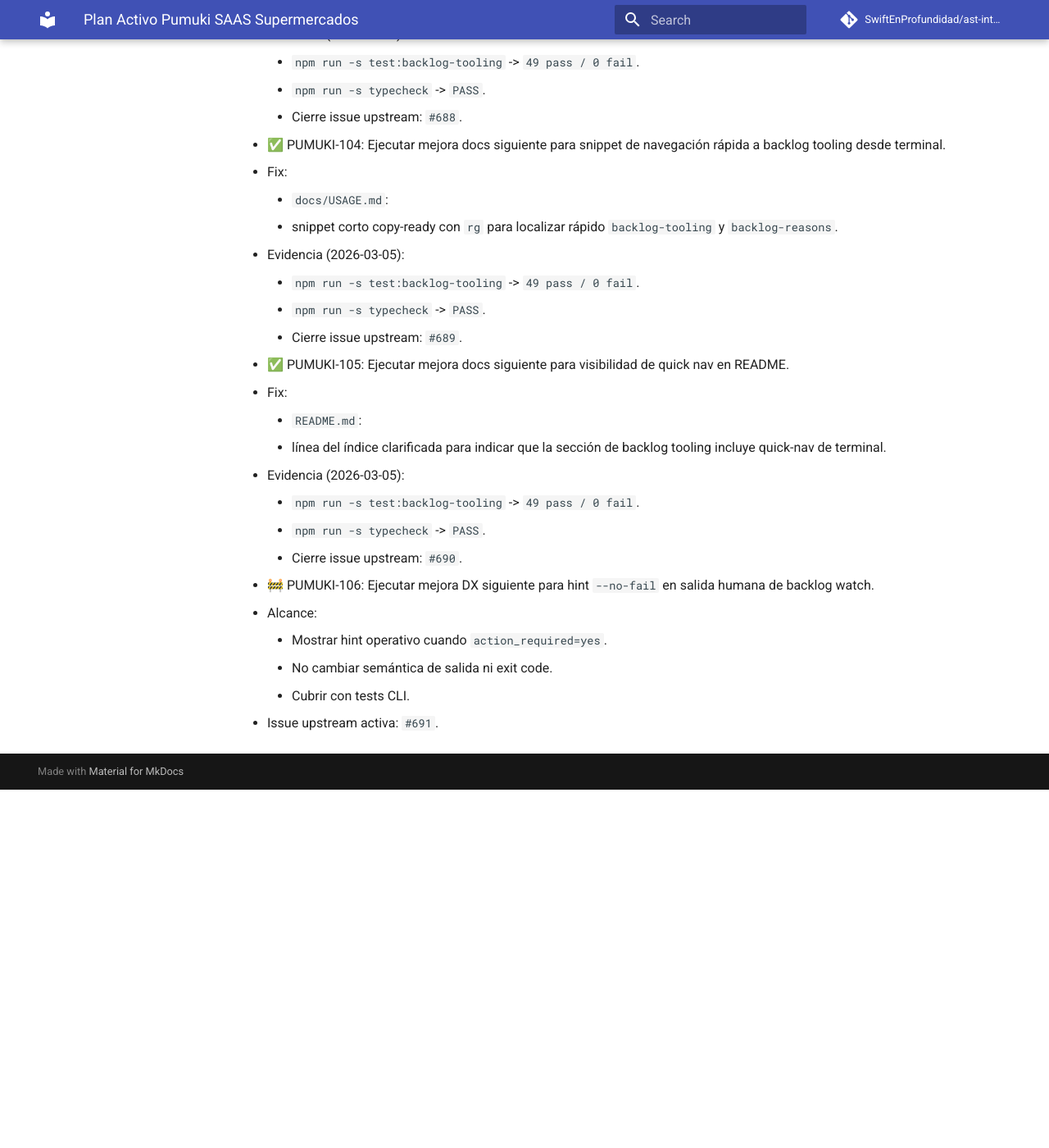
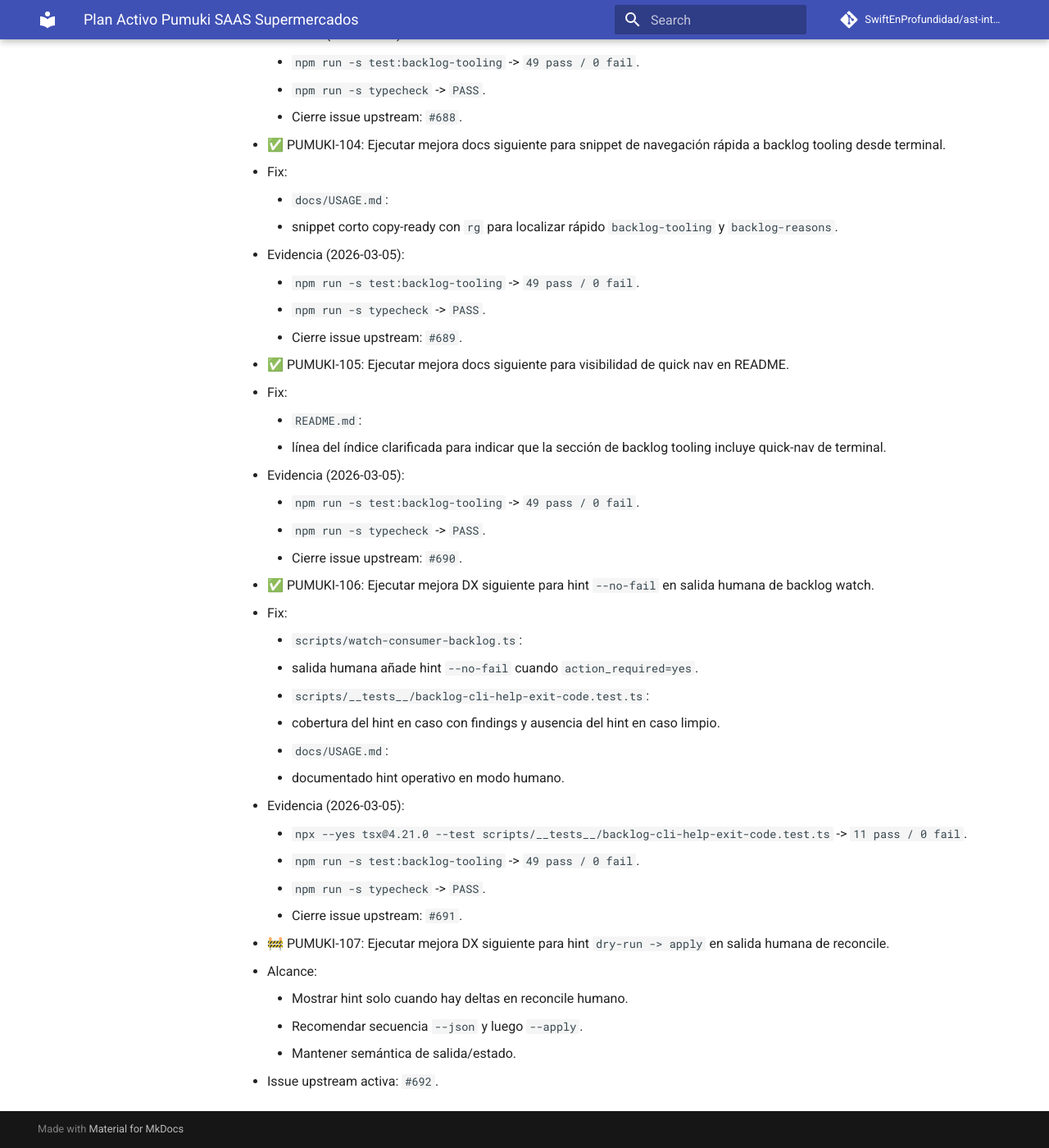
Before and after one commit to SwiftEnProfundidad/ast-intelligence-hooks, an MkDocs documentation site: the page built from docs/seguimiento-activo-pumuki-saas-supermercados.md, in a window 1280 px wide and 1400 px high, scrolled down 44653 px. Shown: the whole window at 82% size. Built offline with MkDocs 1.6.1 and Material for MkDocs 9.7.7, drawn with Linux system fonts in a browser that asks for light colours; comment, search, counter and statistics services are not loaded; before the commit the page ends 45616 px from its top, so only the background shows below that.

Commit message:
feat(backlog-watch): add human no-fail hint on action required

```diff
--- a/docs/seguimiento-activo-pumuki-saas-supermercados.md
+++ b/docs/seguimiento-activo-pumuki-saas-supermercados.md
@@ -1233,9 +1233,23 @@
     - `npm run -s typecheck` -> `PASS`.
     - Cierre issue upstream: `#690`.
 
-- 🚧 PUMUKI-106: Ejecutar mejora DX siguiente para hint `--no-fail` en salida humana de backlog watch.
+- ✅ PUMUKI-106: Ejecutar mejora DX siguiente para hint `--no-fail` en salida humana de backlog watch.
+  - Fix:
+    - `scripts/watch-consumer-backlog.ts`:
+      - salida humana añade hint `--no-fail` cuando `action_required=yes`.
+    - `scripts/__tests__/backlog-cli-help-exit-code.test.ts`:
+      - cobertura del hint en caso con findings y ausencia del hint en caso limpio.
+    - `docs/USAGE.md`:
+      - documentado hint operativo en modo humano.
+  - Evidencia (2026-03-05):
+    - `npx --yes tsx@4.21.0 --test scripts/__tests__/backlog-cli-help-exit-code.test.ts` -> `11 pass / 0 fail`.
+    - `npm run -s test:backlog-tooling` -> `49 pass / 0 fail`.
+    - `npm run -s typecheck` -> `PASS`.
+    - Cierre issue upstream: `#691`.
+
+- 🚧 PUMUKI-107: Ejecutar mejora DX siguiente para hint `dry-run -> apply` en salida humana de reconcile.
   - Alcance:
-    - Mostrar hint operativo cuando `action_required=yes`.
-    - No cambiar semántica de salida ni exit code.
-    - Cubrir con tests CLI.
-  - Issue upstream activa: `#691`.
+    - Mostrar hint solo cuando hay deltas en reconcile humano.
+    - Recomendar secuencia `--json` y luego `--apply`.
+    - Mantener semántica de salida/estado.
+  - Issue upstream activa: `#692`.
```
Also changed, not shown: docs/USAGE.md (+1 -0 lines), docs/registro-maestro-de-seguimiento.md (+2 -2 lines), 2 other files.
